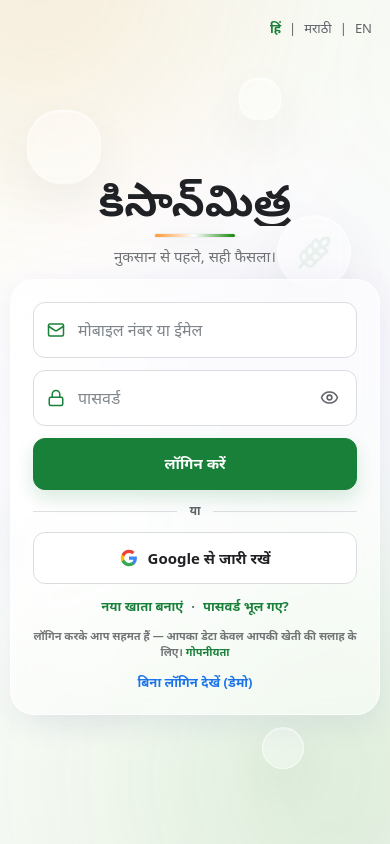
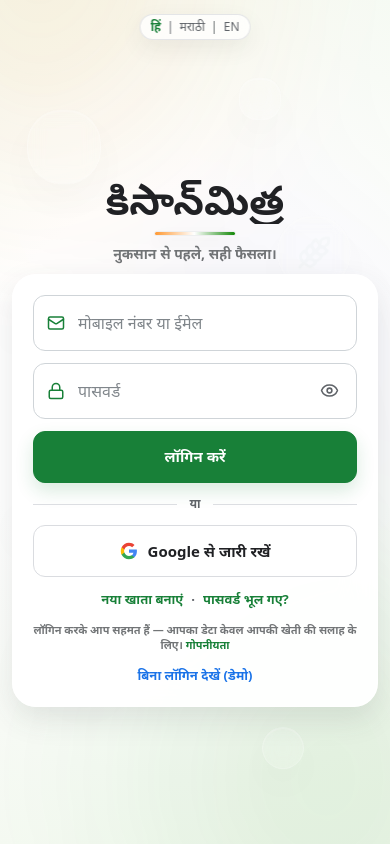
Before and after one commit to ashu27198mastud-design/AIFarming, a Next.js app: page / in a window 390 px wide. Built offline with nearby package versions, Linux system fonts and the light colour scheme.

Commit message:
fix(deploy): add .dockerignore and apply mobile UI and session guardrails

```diff
--- a/src/app/liquid-glass.css
+++ b/src/app/liquid-glass.css
@@ -1428,3 +1428,129 @@ body {
     display: none;
   }
 }
+
+
+/* Login readability and stuck-session guardrails. */
+.auth-minimal {
+  isolation: isolate;
+}
+
+.auth-minimal-column {
+  z-index: 3;
+}
+
+.auth-login-card {
+  border-color: rgba(255, 255, 255, 0.9);
+  background: rgba(255, 255, 255, 0.82);
+  box-shadow: 0 14px 38px rgba(60, 64, 67, 0.1), inset 0 1px 0 rgba(255, 255, 255, 0.9);
+}
+
+.auth-input-wrap input {
+  background: rgba(255, 255, 255, 0.97);
+}
+
+@supports (height: 100dvh) {
+  .auth-minimal {
+    height: 100dvh;
+    min-height: 100dvh;
+  }
+}
+
+@media (max-width: 700px) {
+  .auth-minimal {
+    padding: 50px 12px 12px;
+    background: radial-gradient(circle at 50% 48%, #ffffff 0%, #ffffff 45%, #f8fbf6 78%, #f5faf2 100%);
+  }
+
+  .auth-aurora {
+    opacity: 0.88;
+  }
+
+  .auth-language-links {
+    top: 14px;
+    right: auto;
+    left: 50%;
+    width: max-content;
+    max-width: calc(100vw - 24px);
+    justify-content: center;
+    gap: 6px;
+    border: 1px solid rgba(218, 220, 224, 0.72);
+    border-radius: 999px;
+    padding: 4px 10px;
+    background: rgba(255, 255, 255, 0.78);
+    box-shadow: 0 8px 22px rgba(60, 64, 67, 0.08);
+    transform: translateX(-50%);
+    backdrop-filter: blur(12px) saturate(1.15);
+    -webkit-backdrop-filter: blur(12px) saturate(1.15);
+  }
+
+  .auth-language-links button,
+  .auth-language-links span {
+    font-size: 12px;
+    line-height: 1.3;
+    white-space: nowrap;
+  }
+
+  .auth-minimal-column {
+    width: min(380px, calc(100vw - 24px));
+    max-height: calc(100svh - 62px);
+    gap: 10px;
+  }
+
+  .auth-wordmark-viewport {
+    height: 3.05rem;
+  }
+
+  .auth-cycle-word {
+    color: #202124;
+    font-size: clamp(2.05rem, 10.2vw, 2.75rem);
+    font-weight: 700;
+  }
+
+  .auth-tagline {
+    color: #3c4043;
+    font-size: 14px;
+    font-weight: 600;
+  }
+
+  .auth-login-card {
+    padding: 20px;
+    border-color: rgba(255, 255, 255, 0.96);
+    background: rgba(255, 255, 255, 0.94);
+    box-shadow: 0 12px 30px rgba(60, 64, 67, 0.12), inset 0 1px 0 rgba(255, 255, 255, 0.96);
+  }
+
+  .auth-input-wrap input {
+    border-color: #cfd4d8;
+    background: #fff;
+    font-size: 16px;
+  }
+
+  .auth-glass-piece {
+    opacity: 0.42;
+  }
+
+  .auth-glass-piece-2,
+  .auth-glass-piece-4 {
+    opacity: 0.28;
+  }
+}
+
+@media (max-height: 620px) and (max-width: 700px) {
+  .auth-minimal {
+    align-items: flex-start;
+    overflow-y: auto;
+  }
+
+  .auth-minimal-column {
+    justify-content: flex-start;
+  }
+
+  .auth-login-card {
+    padding: 16px;
+  }
+
+  .auth-login-form {
+    gap: 8px;
+  }
+}
--- a/src/app/page.tsx
+++ b/src/app/page.tsx
@@ -7,6 +7,7 @@ import { Fragment, FormEvent, useEffect, useState } from 'react';
 import { TRANSLATIONS, type LanguageCode } from '@/lib/i18n';
 import { buildSupabaseGoogleOAuthUrl } from '@/lib/supabase-auth';
 import {
+  clearAuthSession,
   createSession,
   readAuthSession,
   readLocalAccounts,
@@ -194,6 +195,13 @@ export default function LoginPage() {
   useEffect(() => {
     const startupTimer = window.setTimeout(() => {
       setLang(readSavedLanguage());
+      const forceLogin = new URLSearchParams(window.location.search).get('login') === '1';
+      if (forceLogin) {
+        clearAuthSession();
+        window.history.replaceState(null, '', '/');
+        return;
+      }
+
       const session = readAuthSession();
       if (session) router.replace('/dashboard');
     }, 0);
@@ -206,6 +214,8 @@ export default function LoginPage() {
   }, [lang]);
 
   useEffect(() => {
+    if (!('matchMedia' in window)) return undefined;
+
     const motionQuery = window.matchMedia('(prefers-reduced-motion: reduce)');
     let intervalId: number | undefined;
     let startupTimer: number | undefined;
@@ -227,12 +237,26 @@ export default function LoginPage() {
       }, WORDMARK_INTERVAL_MS);
     };
 
+    const legacyMotionQuery = motionQuery as MediaQueryList & {
+      addListener?: (listener: () => void) => void;
+      removeListener?: (listener: () => void) => void;
+    };
+
     startCycle();
-    motionQuery.addEventListener('change', startCycle);
+    if (typeof motionQuery.addEventListener === 'function') {
+      motionQuery.addEventListener('change', startCycle);
+    } else {
+      legacyMotionQuery.addListener?.(startCycle);
+    }
+
     return () => {
       if (intervalId) window.clearInterval(intervalId);
       if (startupTimer) window.clearTimeout(startupTimer);
-      motionQuery.removeEventListener('change', startCycle);
+      if (typeof motionQuery.removeEventListener === 'function') {
+        motionQuery.removeEventListener('change', startCycle);
+      } else {
+        legacyMotionQuery.removeListener?.(startCycle);
+      }
     };
   }, []);
 
```
Also changed, not shown: 1 other file (tests, documents, lock files or other folders).
